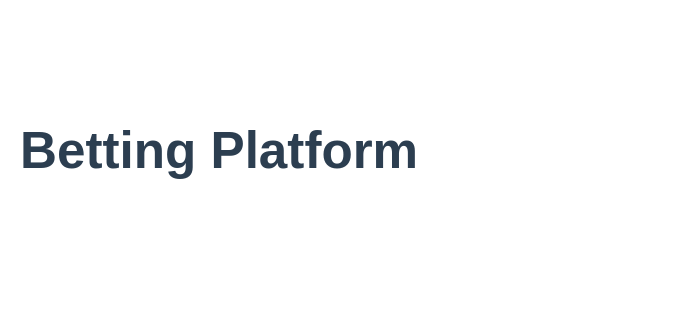
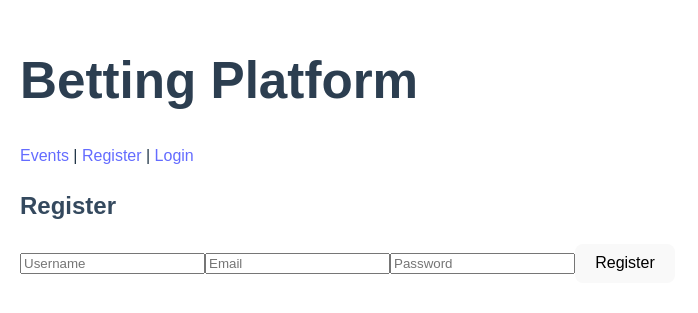
Before and after one commit to S2377/Event_Betting_platform, a React (Vite) app in the folder frontend/: page /register in a window 1280 px wide. Before the commit this address had no page. Shown: the part 269-582 px from the top of the page, without its empty margins (0-698 px from the left). Built offline with nearby package versions, Linux system fonts and the light colour scheme.

Commit message:
written register and login logic

```diff
--- a/frontend/package.json
+++ b/frontend/package.json
@@ -1,4 +1,6 @@
 {
+  "proxy": "http://localhost:5000",
+
   "name": "frontend",
   "private": true,
   "version": "0.0.0",
--- a/frontend/src/App.jsx
+++ b/frontend/src/App.jsx
@@ -1,13 +1,21 @@
 import { BrowserRouter as Router, Routes, Route } from 'react-router-dom';
 import EventsPage from './pages/EventsPage';
+import Register from './components/Register';
+import Login from './components/Login';
 
 function App() {
   return (
     <Router>
     <div>
       <h1>Betting Platform</h1>
+      <nav>
+        <a href="/">Events</a> | <a href="/register">Register</a> | <a href="/login">Login</a>
+      </nav>
       <Routes>
         <Route path="/" element={<EventsPage />} />
+        <Route path="/register" element={<Register />} />
+        <Route path="/login" element={<Login/>} />
+        <Route path="/dashboard" element={<EventsPage/>} />
       </Routes>
     </div>
   </Router>
--- /dev/null
+++ b/frontend/src/components/Login.jsx
@@ -0,0 +1,69 @@
+import React, { useState } from 'react';
+import axios from 'axios';
+import { useNavigate } from 'react-router-dom'; // For redirection after successful login
+
+const Login = () => {
+  const [formData, setFormData] = useState({
+    email: '',
+    password: '',
+  });
+  const [errorMessage, setErrorMessage] = useState('');
+  const [successMessage, setSuccessMessage] = useState('');
+  const navigate = useNavigate(); // Initialize navigate
+
+  const handleChange = (e) => {
+    const { name, value } = e.target;
+    setFormData({ ...formData, [name]: value });
+  };
+
+  const handleSubmit = async (e) => {
+    e.preventDefault();
+    try {
+      const response = await axios.post('http://localhost:5000/login', formData);
+
+      // Assuming response contains the user data when login is successful
+      if (response.data) {
+        setSuccessMessage('Login successful!'); // Display success message
+        setErrorMessage(''); // Clear previous errors
+        setFormData({ email: '', password: '' }); // Reset form
+
+        // Store the user information or token in localStorage for session management
+        localStorage.setItem('user', JSON.stringify(response.data)); // Save user data
+        navigate('/dashboard'); // Redirect to dashboard or another page
+      }
+    } catch (error) {
+      console.error('Error logging in:', error);
+      setErrorMessage(error.response?.data?.error || 'Login failed');
+      setSuccessMessage(''); // Clear previous success messages
+    }
+  };
+
+  return (
+    <div>
+      <h2>Login</h2>
+      <form onSubmit={handleSubmit}>
+        <input
+          type="email"
+          name="email"
+          placeholder="Email"
+          value={formData.email}
+          onChange={handleChange}
+          required
+        />
+        <input
+          type="password"
+          name="password"
+          placeholder="Password"
+          value={formData.password}
+          onChange={handleChange}
+          required
+        />
+        <button type="submit">Login</button>
+      </form>
+      {successMessage && <p style={{ color: 'green' }}>{successMessage}</p>}
+      {errorMessage && <p style={{ color: 'red' }}>{errorMessage}</p>}
+    </div>
+  );
+};
+
+export default Login;
--- /dev/null
+++ b/frontend/src/components/Register.jsx
@@ -0,0 +1,83 @@
+import React, { useState } from 'react';
+import axios from 'axios';
+import { useNavigate } from 'react-router-dom';
+
+const Register = () => {
+  const [formData, setFormData] = useState({
+    username: '',
+    email: '',
+    password: '',
+  });
+  const [errorMessage, setErrorMessage] = useState('');
+  const [successMessage, setSuccessMessage] = useState('');
+
+  const navigate = useNavigate(); // Initialize navigate hook
+
+  // Handle form input changes
+  const handleChange = (e) => {
+    const { name, value } = e.target;
+    setFormData({ ...formData, [name]: value });
+  };
+
+  const handleSubmit = async (e) => {
+    e.preventDefault();
+    console.log('Form Data:', formData); // Log form data for debugging
+
+    try {
+      const response = await axios.post(
+        'http://localhost:5000/register',
+        formData,
+        { headers: { 'Content-Type': 'application/json' } }
+      );
+      setSuccessMessage(response.data.message); // Set success message
+      setFormData({ username: '', email: '', password: '' });
+      setErrorMessage(''); // Clear any previous error message
+
+      // Navigate to login page after successful registration
+      navigate('/login');
+    } catch (error) {
+      console.error('Error registering user:', error);
+      setErrorMessage(error.response?.data?.error || 'Registration failed'); // Set error message
+      setSuccessMessage(''); // Clear success message if registration fails
+    }
+  };
+
+  return (
+    <div>
+      <h2>Register</h2>
+      <form onSubmit={handleSubmit}>
+        <input
+          type="text"
+          name="username"
+          placeholder="Username"
+          value={formData.username}
+          onChange={handleChange}
+          required
+        />
+        <input
+          type="email"
+          name="email"
+          placeholder="Email"
+          value={formData.email}
+          onChange={handleChange}
+          required
+        />
+        <input
+          type="password"
+          name="password"
+          placeholder="Password"
+          value={formData.password}
+          onChange={handleChange}
+          required
+        />
+        <button type="submit">Register</button>
+      </form>
+
+      {/* Display success and error messages */}
+      {successMessage && <p style={{ color: 'green' }}>{successMessage}</p>}
+      {errorMessage && <p style={{ color: 'red' }}>{errorMessage}</p>}
+    </div>
+  );
+};
+
+export default Register;
```
Also changed, not shown: 1 other file (tests, documents, lock files or other folders). Lines whose indentation alone changed are shown as unchanged.
